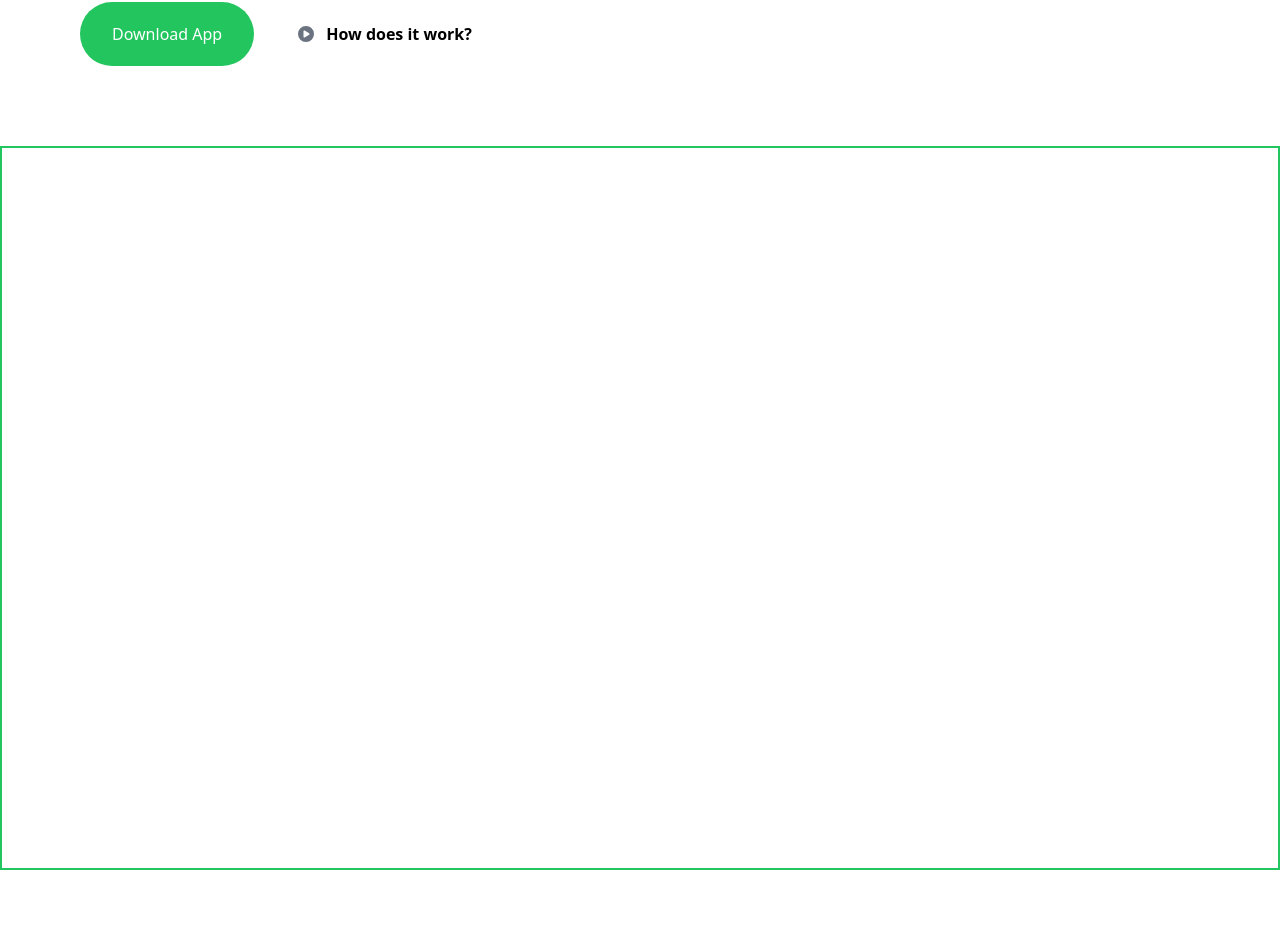
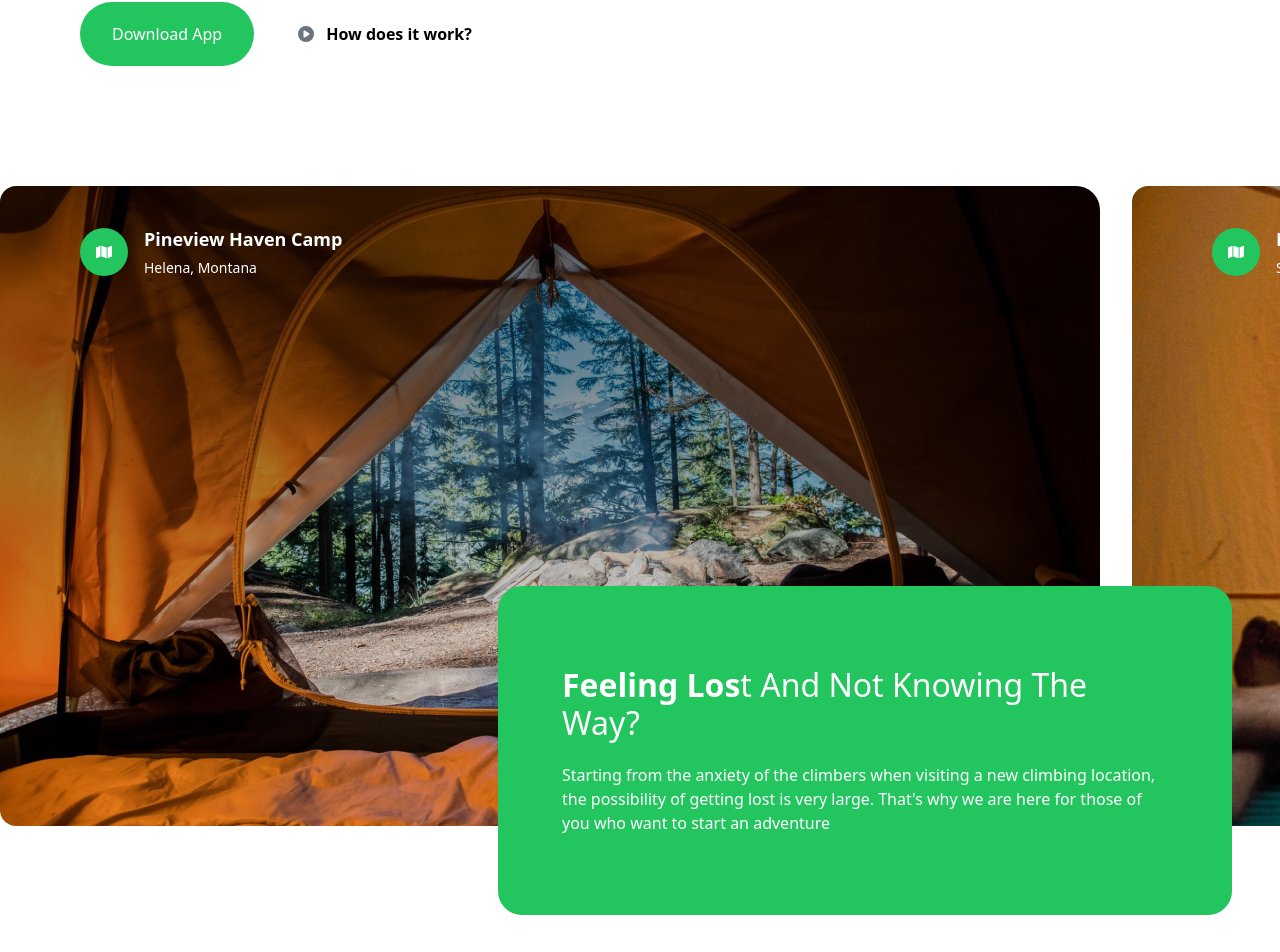
Before and after one commit to GeorgeOprea1/next-destination, a Next.js app in the folder next-destination/: page / in a window 1280 px wide. Shown: the part 702-1654 px from the top of the page. Built offline with nearby package versions, Linux system fonts and the light colour scheme.

Commit message:
finished Camp component

```diff
--- a/next-destination/components/Camp.tsx
+++ b/next-destination/components/Camp.tsx
@@ -1,7 +1,58 @@
+import { FaMap } from "react-icons/fa";
+interface CampProps {
+  backgroundImage: string;
+  title: string;
+  subtitle: string;
+}
+
+const CampSite = ({ backgroundImage, title, subtitle }: CampProps) => {
+  return (
+    <div
+      className={`h-full w-full min-w-[1100px] ${backgroundImage} bg-cover bg-no-repeat lg:rounded-r-3xl rounded-2xl`}
+    >
+      <div className="flex h-full flex-col items-start justify-between p-6 lg:px-20 lg:py-10">
+        <div className="flex items-center justify-center gap-4">
+          <div className="rounded-full bg-green-500 gap-4 p-4">
+            <FaMap width={28} height={28} className="text-white" />
+          </div>
+          <div className="flex flex-col gap-1">
+            <h4 className=" text-[18px] font-[700] text-white ">{title}</h4>
+            <p className="text-[14px] font-[400] text-white">{subtitle}</p>
+          </div>
+        </div>
+      </div>
+    </div>
+  );
+};
+
 const Camp = () => {
   return (
-    <section className="border-2 border-green-500 2xl:max-container relative flex flex-col py-10 lg:mb-10 lg:py-10 xl:mb-20 ">
-      <div className="hide-scrollbar glex h-[340px] w-full items-start justify-start gap-8 overflow-x-auto lg:h-[400px] xl:h-[640px] "></div>
+    <section className=" 2xl:max-container relative flex flex-col py-10 lg:mb-10 lg:py-10 xl:mb-20 ">
+      <div className="hide-scrollbar flex h-[340px] w-full items-start justify-start gap-8 overflow-x-auto lg:h-[400px] xl:h-[640px] ">
+        <CampSite
+          backgroundImage="bg-bg-img-1"
+          title="Pineview Haven Camp"
+          subtitle="Helena, Montana"
+        />
+        <CampSite
+          backgroundImage="bg-bg-img-2"
+          title="Mountain View Camp"
+          subtitle="SomeWhere in the Wilderness"
+        />
+      </div>
+      <div className="flex items-center justify-end mt-10 px-6 lg:-mt-60 lg:mr-6">
+        <div className="bg-green-500 p-8 lg:max-w-[500px] xl:max-w-[734px] xl:rounded-3xl xl:px-16 xl:py-20 relative w-full overflow-hidden rounded-3xl">
+          <h2 className=" text-[24px] font-[400] md:text-[32px] 2xl:text-[64px leading-[120%]  text-white">
+            <strong>Feeling Los</strong>t And Not Knowing The Way?
+          </h2>
+          <p className="text-[14px] font-[400] xl:text-[16px] mt-5 text-white">
+            Starting from the anxiety of the climbers when visiting a new
+            climbing location, the possibility of getting lost is very large.
+            That's why we are here for those of you who want to start an
+            adventure
+          </p>
+        </div>
+      </div>
     </section>
   );
 };
--- a/next-destination/tailwind.config.ts
+++ b/next-destination/tailwind.config.ts
@@ -10,6 +10,8 @@ const config: Config = {
     extend: {
       backgroundImage: {
         "pattern-1": "url('/pattern-bg.png')",
+        "bg-img-1": "url('/img-1.png')",
+        "bg-img-2": "url('/img-2.png')",
         "gradient-radial": "radial-gradient(var(--tw-gradient-stops))",
         "gradient-conic":
           "conic-gradient(from 180deg at 50% 50%, var(--tw-gradient-stops))",
```
Also changed, not shown: next-destination/public/img-1.png (added), next-destination/public/img-2.png (added).
